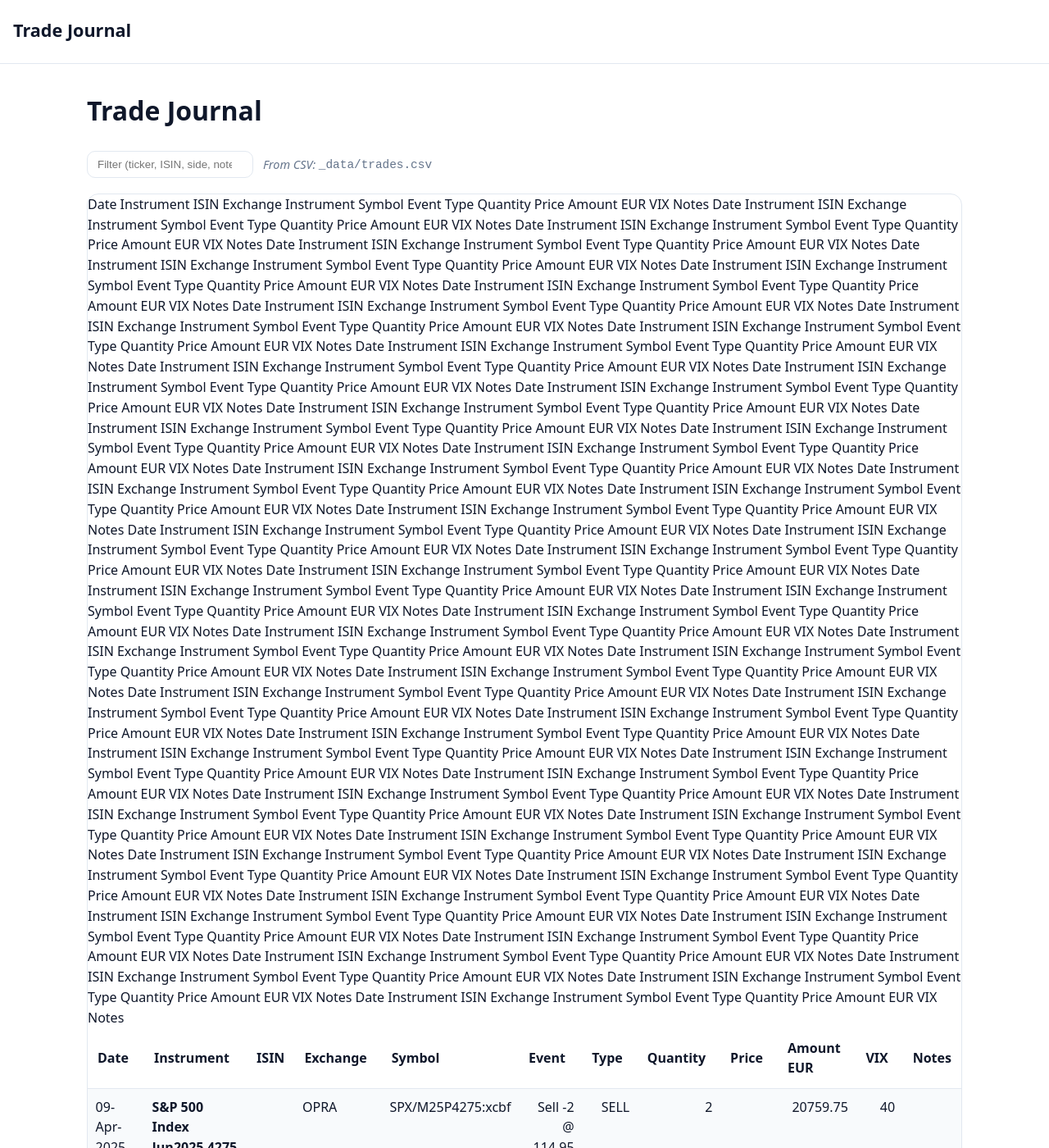
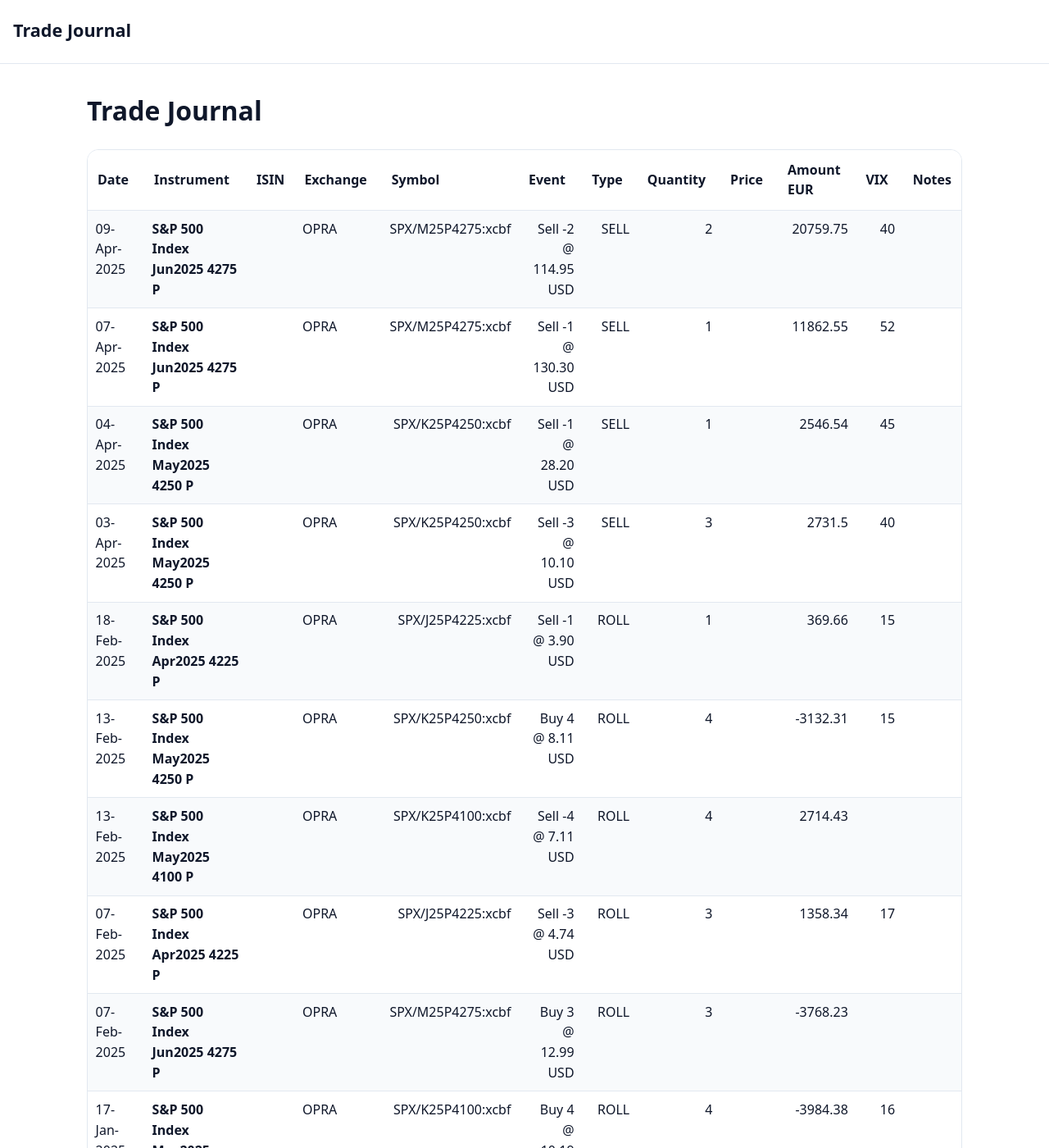
Before and after one commit to codinguncut/trade_journal, a Jekyll site: the page built from index.html, in a window 1280 px wide and 1400 px high. Shown: the whole window at 82% size. Built offline with Jekyll 4.4.1, drawn with Linux system fonts in a browser that asks for light colours.

Commit message:
Update index.html

```diff
--- a/index.html
+++ b/index.html
@@ -4,13 +4,6 @@
 ---
 
 <h1>Trade Journal</h1>
-
-<div class="controls">
-  <input id="q" class="input" type="search" placeholder="Filter (ticker, ISIN, side, notes…)" />
-  <span class="caption">
-    <em>From CSV:</em>&nbsp; <code>_data/trades.csv</code>
-  </span>
-</div>
 
 <div class="table-wrap">
   <table>
@@ -34,8 +27,6 @@
       {% assign rows = site.data.trades %}
       {% for t in rows %}
         <tr>
-        Date	Instrument	ISIN	Exchange	Instrument Symbol	Event	Type	Quantity	Price	Amount EUR	VIX	Notes
-
           <td>{{ t.Date }}</td>
           <td><strong>{{ t.Instrument }}</strong></td>
           <td><code>{{ t.ISIN }}</code></td>
```
